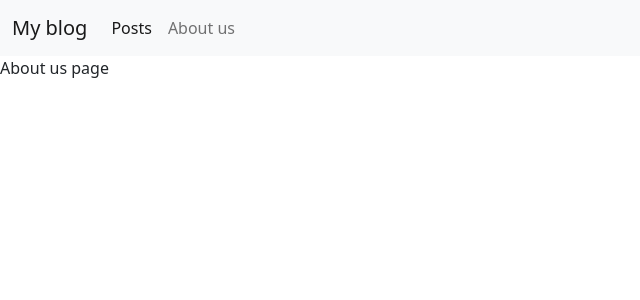
After one commit to AnikaPet/ap-blog.tk, a Django app: page /blog/about-us/ in a window 1280 px wide. The commit adds this page. Shown: the top 300 px of the page, without its empty margins (0-640 px from the left). Run offline with Django 4.2, Linux system fonts and the light colour scheme.

Commit message:
Link urls and templates.

```diff
--- /dev/null
+++ b/cms/templates/about_us.html
@@ -0,0 +1,9 @@
+{% extends 'base.html' %}
+
+{% block content %}
+
+{% include 'nav.html' %}
+
+<p>About us page</p>
+
+{% endblock %}
--- a/cms/templates/nav.html
+++ b/cms/templates/nav.html
@@ -6,8 +6,8 @@
       </button>
       <div class="collapse navbar-collapse" id="navbarNavAltMarkup">
         <div class="navbar-nav">
-          <a class="nav-link active" href="/blog/posts">Posts</a>
-          <a class="nav-link" href="/about-us">About us</a>
+          <a class="nav-link active" href="/blog">Posts</a>
+          <a class="nav-link" href="/blog/about-us">About us</a>
         </div>
       </div>
     </div>
--- a/cms/templates/posts/post_detail.html
+++ b/cms/templates/posts/post_detail.html
@@ -4,7 +4,7 @@
 
 {% include 'nav.html' %}
 
-    <a href="/blog/posts/" class="btn btn-primary"> <- See all posts</a>
+    <a href="/blog/" class="btn btn-primary"> <- See all posts</a>
     <h1>Post details</h1>
 
     <div class="card" style="width: 18rem;">
--- a/cms/templates/posts/post_listing.html
+++ b/cms/templates/posts/post_listing.html
@@ -8,13 +8,12 @@
 
     {% for post in posts %}
     <div class="card" style="width: 18rem;">
-        <img src={{band.image}} class="card-img-top" alt="Band image">
         <div class="card-body">
           <h5 class="card-title">{{post.title}}</h5>
           <p class="card-text">
             {{post.created}}
           </p>
-          <a href="/blog/posts/{{forloop.counter}}" class="btn btn-primary">See details.</a>
+          <a href="/blog/{{forloop.counter}}" class="btn btn-primary">See details.</a>
         </div>
       </div>
       {% endfor %}
--- a/cms/templates/posts/post_searched.html
+++ b/cms/templates/posts/post_searched.html
@@ -13,7 +13,7 @@
   {% include 'nav.html' %}
 
     {% if results %}
-    <a href="/blog/bands/" class="btn btn-primary"> <- See all posts</a>
+    <a href="/blog/" class="btn btn-primary"> <- See all posts</a>
     <h1>Post details</h1>
 
     <div class="card" style="width: 18rem;">
--- a/cms/urls.py
+++ b/cms/urls.py
@@ -2,8 +2,8 @@ from django.urls import path
 from . import views
 
 urlpatterns = [
-    path('posts/',views.post_listing,name='post-list'),
-    path('posts/<int:post_id>',views.post_details,name='post-detail'),
-    path('posts/search/',views.post_search,name='post-search')
-
+    path('',views.post_listing,name='post-list'),
+    path('<int:post_id>',views.post_details,name='post-detail'),
+    path('search/',views.post_search,name='post-search'),
+    path('about-us/',views.about_us)
 ]
--- a/cms/views.py
+++ b/cms/views.py
@@ -1,5 +1,8 @@
 from django.shortcuts import render
 from .models import Post
+
+def about_us(request):
+    return render(request,'about_us.html')
 
 def post_listing(request):
     '''A view of all blog posts.'''
--- a/myblog/urls.py
+++ b/myblog/urls.py
@@ -1,18 +1,3 @@
-"""myblog URL Configuration
-
-The `urlpatterns` list routes URLs to views. For more information please see:
-    https://docs.djangoproject.com/en/4.0/topics/http/urls/
-Examples:
-Function views
-    1. Add an import:  from my_app import views
-    2. Add a URL to urlpatterns:  path('', views.home, name='home')
-Class-based views
-    1. Add an import:  from other_app.views import Home
-    2. Add a URL to urlpatterns:  path('', Home.as_view(), name='home')
-Including another URLconf
-    1. Import the include() function: from django.urls import include, path
-    2. Add a URL to urlpatterns:  path('blog/', include('blog.urls'))
-"""
 from django.contrib import admin
 from django.urls import path,include
 
```
Also changed, not shown: cms/models.py (+8 -0 lines).
